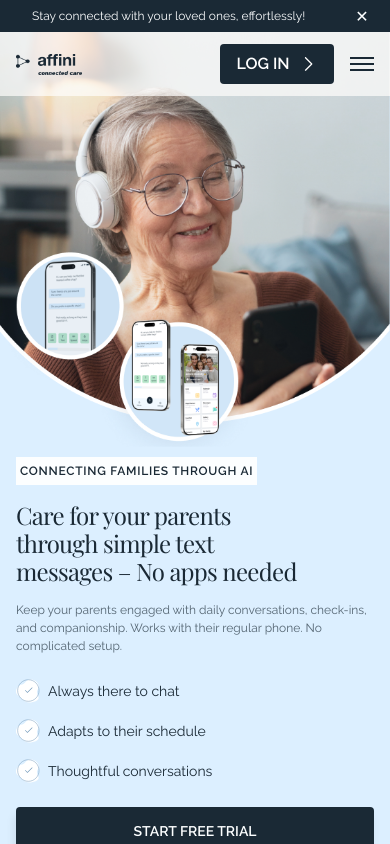
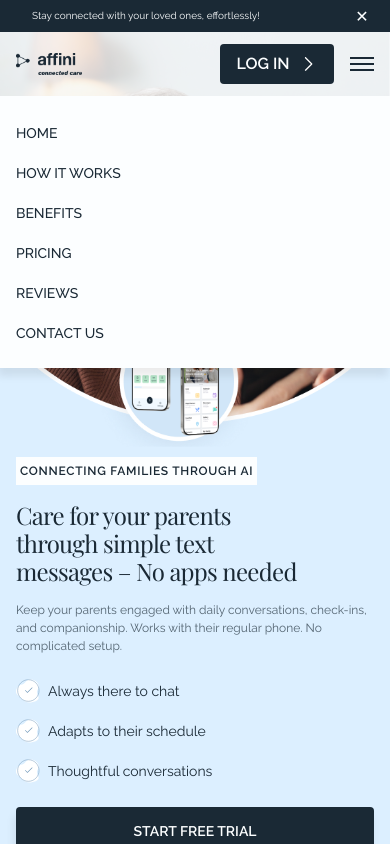
Before and after one commit to SiarheiBalabanovich/affini-app, a React (Vite) app: page / in a window 390 px wide. Both pictures are taken after a click on the button 362 px from the left and 64 px from the top of the page. Shown: the top 844 px of the page. Built offline with nearby package versions, Linux system fonts and the light colour scheme.

Commit message:
refactor(navbar): remove window-based layout and improve accessibility

```diff
--- a/src/components/Navbar.jsx
+++ b/src/components/Navbar.jsx
@@ -1,94 +1,44 @@
-import { useState, useEffect } from "react";
+import { useEffect, useState } from "react";
 import logoImg from "../assets/logo.png";
 import arrowRight from "../assets/arrow-right.svg";
+
+const navLinks = [
+  { label: "HOME", href: "#" },
+  { label: "HOW IT WORKS", href: "#how-it-works" },
+  { label: "BENEFITS", href: "#benefits" },
+  { label: "PRICING", href: "#pricing" },
+  { label: "REVIEWS", href: "#reviews" },
+  { label: "CONTACT US", href: "#contact-us" },
+];
 
 function Navbar() {
   const [isBannerVisible, setIsBannerVisible] = useState(true);
   const [isMobileMenuOpen, setIsMobileMenuOpen] = useState(false);
-  const [isMobileView, setIsMobileView] = useState(window.innerWidth < 1221);
 
   useEffect(() => {
-    if (isMobileMenuOpen) {
-      document.body.style.overflow = "hidden";
-    } else {
+    document.body.style.overflow = isMobileMenuOpen ? "hidden" : "";
+
+    return () => {
       document.body.style.overflow = "";
-    }
+    };
   }, [isMobileMenuOpen]);
 
-  useEffect(() => {
-    const handleResize = () => {
-      setIsMobileView(window.innerWidth < 1221);
+  const closeMobileMenu = () => {
+    setIsMobileMenuOpen(false);
   };
-    window.addEventListener("resize", handleResize);
-    return () => window.removeEventListener("resize", handleResize);
-  }, []);
 
   return (
     <header className="relative z-20">
-      {/* Banner */}
       {isBannerVisible && (
-        <div
-          className="bg-[#1A2935] max-w-[100%] text-[#FCFEFF] flex items-center h-[32px] relative banner-1280-fix"
-          style={{
-            paddingLeft:
-              typeof window !== "undefined" &&
-              window.innerWidth === 1440
-                ? "470px"
-                : window.innerWidth === 1280
-                ? "80px"
-                : window.innerWidth <= 390
-                ? "32px"
-                : "120px",
-            paddingRight:
-              typeof window !== "undefined" &&
-              window.innerWidth === 1440
-                ? "120px"
-                : window.innerWidth === 1280
-                ? "80px"
-                : "120px",
-            justifyContent:
-              typeof window !== "undefined"
-                ? window.innerWidth === 1440
-                  ? "start"
-                  : window.innerWidth <= 390
-                  ? "flex-start"
-                  : "center"
-                : "center",
-            textAlign: "left",
-            whiteSpace: window.innerWidth <= 390 ? "nowrap" : "normal",
-          }}
-        >
-          <p
-            className="font-raleway xs:text-[12px] leading-[18.78px]"
-            style={{
-              fontSize:
-                typeof window !== "undefined"
-                  ? window.innerWidth <= 320
-                    ? "10px"
-                    : window.innerWidth <= 430
-                    ? "12px"
-                    : "16px"
-                  : "16px",
-              width: "auto",
-            }}
-          >
+        <div className="relative flex h-8 items-center bg-primary px-8 text-whiteCustom sm:justify-center sm:px-10 lg:px-20">
+          <p className="font-raleway text-[10px] leading-[18px] min-[321px]:text-[12px] md:text-[16px]">
             Stay connected with your loved ones, effortlessly!
           </p>
 
           <button
-            className="absolute text-[#FCFEFF] w-6 h-6 flex items-center justify-center"
-            style={{
-              right:
-                typeof window !== "undefined"
-                  ? window.innerWidth === 1440
-                    ? "110px"
-                    : window.innerWidth <= 390
-                    ? "16px"
-                    : "40px"
-                  : "40px",
-              top: "50%",
-              transform: "translateY(-50%)",
-            }}
+            type="button"
+            aria-label="Close banner"
+            className="absolute right-4 top-1/2 flex h-6 w-6 -translate-y-1/2 items-center justify-center text-whiteCustom hover:opacity-80 focus-visible:ring-2 focus-visible:ring-whiteCustom/50 md:right-10"
             onClick={() => setIsBannerVisible(false)}
           >
             ✕
@@ -96,114 +46,79 @@ function Navbar() {
         </div>
       )}
 
-      {/* Navbar */}
-      <div className="bg-[#FFFEFC] max-w-[100%] bg-opacity-70 h-[102px] xs:h-[64px] flex justify-center relative z-30">
-        <div className="max-w-[1280px] w-full flex items-center justify-between px-4">
-          {/* Logo */}
-          <div
-            className="flex items-center"
-            style={{
-              paddingLeft:
-                typeof window !== "undefined" &&
-                ((window.innerWidth === 1024 && window.innerHeight === 1366) ||
-                  (window.innerWidth === 1280 && window.innerHeight === 800))
-                  ? "48px"
-                  : "",
-              flexShrink: 0,
-            }}
-          >
+      <div className="relative z-30 flex h-16 justify-center bg-whiteCustom/70 lg:h-[102px]">
+        <div className="flex w-full max-w-[1280px] items-center justify-between px-4 lg:px-10 xl:px-0">
+          <a href="#" aria-label="Affini home" className="flex shrink-0 items-center">
             <img
               src={logoImg}
               alt="Affini Logo"
-              className="xs:w-[66px] xs:h-[21px] sm:w-[80px] sm:h-[25px] md:w-[108px] md:h-[35px]"
-              style={{
-                width:
-                  typeof window !== "undefined" &&
-                  window.innerWidth === 1280 && window.innerHeight === 800
-                    ? "108px"
-                    : "",
-              }}
+              className="h-auto w-[66px] sm:w-[80px] md:w-[108px]"
             />
-          </div>
+          </a>
 
-          {/* Menu (Desktop) */}
-          {!isMobileView && (
-            <nav className="flex gap-[24px] whitespace-nowrap md:ml-[55px] md:mr-[382px] nav-1280-fix">
-              <a href="#" className="font-raleway font-medium text-[14px] leading-[19.88px] text-[#1A2935] hover:underline">
-                HOME
+          <nav
+            className="hidden items-center gap-6 whitespace-nowrap xl:flex"
+            aria-label="Primary navigation"
+          >
+            {navLinks.map((link) => (
+              <a
+                key={`${link.label}-${link.href}`}
+                href={link.href}
+                className="font-raleway text-[14px] font-medium leading-[19.88px] text-primary hover:underline focus-visible:underline"
+              >
+                {link.label}
               </a>
-              <a href="#how-it-works" className="font-raleway font-medium text-[14px] leading-[19.88px] text-[#1A2935] hover:underline">
-                HOW IT WORKS
-              </a>
-              <a href="#benefits" className="font-raleway font-medium text-[14px] leading-[19.88px] text-[#1A2935] hover:underline">
-                BENEFITS
-              </a>
-              <a href="#pricing" className="font-raleway font-medium text-[14px] leading-[19.88px] text-[#1A2935] hover:underline">
-                PRICING
-              </a>
-              <a href="#reviews" className="font-raleway font-medium text-[14px] leading-[19.88px] text-[#1A2935] hover:underline">
-                REVIEWS
-              </a>
-              <a href="#contact-us" className="font-raleway font-medium text-[14px] leading-[19.88px] text-[#1A2935] hover:underline">
-                CONTACT US
-              </a>
+            ))}
           </nav>
-          )}
 
-          {/* Button + Burger */}
           <div className="flex items-center gap-4 md:gap-6">
-            {/* Login Button */}
             <button
-              className="bg-[#1A2935] text-white font-semibold font-raleway text-[16px] leading-[19.88px] rounded-[4px] w-[114px] h-[40px] flex items-center justify-center gap-[8px] login-btn-1280"
-              style={{
-                marginRight:
-                  typeof window !== "undefined" &&
-                  window.innerWidth === 1280 &&
-                  window.innerHeight === 800
-                    ? "80px"
-                    : "0px",
-                flexShrink: 0,
-              }}
+              type="button"
+              className="flex h-10 w-[114px] items-center justify-center gap-2 rounded bg-primary font-raleway text-[16px] font-semibold leading-[19.88px] text-whiteCustom transition hover:bg-primary/90 focus-visible:ring-2 focus-visible:ring-primary/30"
             >
               LOG IN
               <img
                 src={arrowRight}
-              alt="Arrow"
-              className="w-[20px] h-[20px]"
+                alt=""
+                aria-hidden="true"
+                className="h-5 w-5"
               />
             </button>
 
-            {/* Burger for mobile */}
-            {isMobileView && (
-              <div className="flex items-center">
             <button
-                  className="flex flex-col gap-1 w-6 h-6 justify-center items-center"
-                  onClick={() => setIsMobileMenuOpen(!isMobileMenuOpen)}
+              type="button"
+              aria-label={isMobileMenuOpen ? "Close menu" : "Open menu"}
+              aria-expanded={isMobileMenuOpen}
+              className="flex h-6 w-6 flex-col items-center justify-center gap-1 xl:hidden"
+              onClick={() => setIsMobileMenuOpen((value) => !value)}
             >
-                  <span className="w-full h-[2px] bg-[#1A2935]"></span>
-                  <span className="w-full h-[2px] bg-[#1A2935]"></span>
-                  <span className="w-full h-[2px] bg-[#1A2935]"></span>
+              <span className="h-[2px] w-full bg-primary" />
+              <span className="h-[2px] w-full bg-primary" />
+              <span className="h-[2px] w-full bg-primary" />
             </button>
-              </div>
-            )}
           </div>
         </div>
       </div>
 
-      <style>{`
-        @media (min-width: 1280px) and (max-width: 1280px) {
-          .nav-1280-fix {
-            margin-right: 0 !important;
-          }
-          .login-btn-1280 {
-            margin-right: 0 !important;
-          }
-          .banner-1280-fix {
-            padding-left: 80px !important;
-            padding-right: 80px !important;
-          }
-        }
-      `}</style>
+      {isMobileMenuOpen && (
+        <div className="absolute left-0 top-full z-40 w-full bg-whiteCustom px-4 py-6 shadow-soft xl:hidden">
+          <nav aria-label="Mobile navigation">
+            <ul className="flex flex-col gap-4">
+              {navLinks.map((link) => (
+                <li key={`${link.label}-${link.href}`}>
+                  <a
+                    href={link.href}
+                    className="font-raleway text-[14px] font-medium text-primary hover:underline focus-visible:underline"
+                    onClick={closeMobileMenu}
+                  >
+                    {link.label}
+                  </a>
+                </li>
+              ))}
+            </ul>
+          </nav>
+        </div>
+      )}
     </header>
   );
 }
```
Lines whose indentation alone changed are shown as unchanged.
